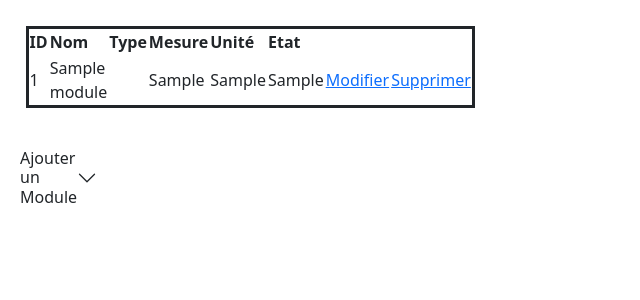
After one commit to gaouimounir/TestWeBreathe, a PHP site: page / in a window 1280 px wide. The commit adds this page. Shown: the top 300 px of the page, without its empty margins (0-640 px from the left). Run offline with PHP 8.4, Linux system fonts and the light colour scheme; tables that the repository leaves empty or names only in its code hold one stand-in row (values such as "Sample post").

Commit message:
feat: integration bootstrap

```diff
--- /dev/null
+++ b/index.php
@@ -0,0 +1,141 @@
+<?php
+include('module.php');
+
+$bdd = new PDO('mysql:dbname=testwebreathe;host=localhost', 'root', '');
+$queryRecupModule = $bdd->query("SELECT * FROM module");
+$lesModules = $queryRecupModule->fetchAll();
+
+$tableauModule = array();
+
+foreach ($lesModules as $module) {
+    $monModule = new Module($module['id_module'], $module['nom'], $module['type'], $module['mesure'], $module['unite'], $module['etat']);
+    array_push($tableauModule, $monModule);
+}
+
+//Vérifie que le formulare a été soumis
+
+if ($_SERVER['REQUEST_METHOD'] === 'POST') {
+    $nom = $_POST['nom'];
+    $type = $_POST['type'];
+    $mesure = $_POST['mesure'];
+    $unite = $_POST['unite'];
+    $etat = $_POST['etat'];
+    Module::createModule(new Module(null, $nom, $type, $mesure, $unite, $etat));
+    $nouveauModule = end($tableauModule);
+    header('Location: index.php');
+    exit;
+}
+?>
+
+
+
+
+<!DOCTYPE html>
+<html lang="fr">
+
+<head>
+    <meta charset="UTF-8">
+    <meta name="viewport" content="width=device-width, initial-scale=1.0">
+    <link href="https://cdn.jsdelivr.net/npm/bootstrap@5.3.1/dist/css/bootstrap.min.css" rel="stylesheet" integrity="sha384-4bw+/aepP/YC94hEpVNVgiZdgIC5+VKNBQNGCHeKRQN+PtmoHDEXuppvnDJzQIu9" crossorigin="anonymous">
+    <link rel="stylesheet" href="style.css">
+    <title>Affiche Module</title>
+</head>
+
+<body>
+
+
+    <table class="module-liste">
+        <thead>
+            <tr>
+                <th scope="col">ID</th>
+                <th scope="col">Nom</th>
+                <th scope="col">Type</th>
+                <th scope="col">Mesure</th>
+                <th scope="col">Unité</th>
+                <th scope="col">Etat</th>
+
+            </tr>
+        </thead>
+        <tbody>
+            <?php foreach ($lesModules as $module) : ?>
+                <?php $monModule = new Module($module['id_module'], $module['nom'], $module['type'], $module['mesure'], $module['unite'], $module['etat']); ?>
+                <tr>
+                    <td scope="row"><?php echo $monModule->getId_module(); ?></td>
+                    <td><?php echo $monModule->getNom(); ?></td>
+                    <td><?php echo $monModule->getType(); ?></td>
+                    <td><?php echo $monModule->getMesure(); ?></td>
+                    <td><?php echo $monModule->getUnite(); ?></td>
+                    <td><?php echo $monModule->getEtat(); ?></td>
+
+
+                    <td><a href="modifier.php?id_module=<?php echo $monModule->getId_module(); ?>">
+                            <i class="bi bi-pencil-square"></i> Modifier</a>
+                    </td>
+
+                    <td>
+                        <a href="supprimer-module.php?id_module=<?php echo $monModule->getId_module(); ?>">
+                            <i class="bi bi-pencil-square"></i> Supprimer</a>
+                    </td>
+
+                </tr>
+
+            <?php endforeach; ?>
+        </tbody>
+    </table>
+
+    <div class="accordion accordion-flush" id="accordionFlushExample">
+        <div class="accordion-item">
+
+            <h2 class="accordion-header">
+                <button class="accordion-button collapsed" type="button" data-bs-toggle="collapse" data-bs-target="#flush-collapseOne" aria-expanded="false" aria-controls="flush-collapseOne">
+                    Ajouter un Module
+                </button>
+            </h2>
+
+            <div id="flush-collapseOne" class="accordion-collapse collapse" data-bs-parent="#accordionFlushExample">
+                <form method="post">
+
+                    <div class="form-group">
+                        <label for="nom">Nom :</label>
+                        <input type="text" id="nom" name="nom" class="form-control">
+                    </div>
+
+                    <div class="form-group">
+                        <label for="type">Type :</label>
+                        <input type="text" id="type" name="type" class="form-control">
+                    </div>
+
+                    <div class="form-group">
+                        <label for="mesure">Mesure :</label>
+                        <input type="text" id="mesure" name="mesure" class="form-control">
+                    </div>
+
+                    <div class="form-group">
+                        <label for="unite">Unité :</label>
+                        <select name="unite" id="unite-select" class="form-select">
+                            <option value="" selected>--Please choose an option--</option>
+                            <option value="celsius">Degres celsius</option>
+                            <option value="farhenheit">Degres farhenheit</option>
+                            <option value="km/h">Vitesse en Km/h</option>
+                            <option value="miles/h">Vitesse en Miles/h</option>
+                        </select>
+                    </div>
+
+                    <div class="form-group">
+                        <label for="etat">État :</label>
+                        <input type="text" id="etat" name="etat" class="form-control">
+                    </div>
+
+                    <input type="submit" value="Insérer" class="btn btn-primary">
+
+                </form>
+
+            </div>
+        </div>
+    </div>
+
+
+</body>
+<script src="https://cdn.jsdelivr.net/npm/bootstrap@5.3.1/dist/js/bootstrap.bundle.min.js" integrity="sha384-HwwvtgBNo3bZJJLYd8oVXjrBZt8cqVSpeBNS5n7C8IVInixGAoxmnlMuBnhbgrkm" crossorigin="anonymous"></script>
+
+</html>
--- a/module.php
+++ b/module.php
@@ -10,7 +10,7 @@ class Module{
     private $unite;
     private $etat;
 
-    function __construct($id_module, $nom, $type,$mesure, $unite, $etat){
+    function __construct($id_module, $nom, $type, $mesure, $unite, $etat){
         $this->id_module = $id_module;
         $this->nom = $nom;
         $this->type = $type;
@@ -52,7 +52,7 @@ class Module{
         $this->etat = $etat;
     }
 
-    static function addModule($module) {
+    static function createModule($module) {
         $bdd = new PDO('mysql:dbname=testwebreathe;host=localhost','root','');
         $query = $bdd->prepare('INSERT INTO module (nom, type, mesure, unite, etat) VALUES (:nom, :type, :mesure, :unite, :etat)');
         $query->execute(array('nom' => $module->getNom(), 'type' => $module->getType(), 'mesure' => $module->getMesure(), 'unite' => $module->getUnite(), 'etat' => $module->getEtat()));
@@ -60,7 +60,7 @@ class Module{
 
     static function getModuleById($id_module){
         $bdd = new PDO('mysql:dbname=testwebreathe;host=localhost','root','');
-        $query = $bdd->query('SELECT * FROM module WHERE id_module = ' . $id_module);
+        $query = $bdd->query('SELECT * FROM module WHERE id_module = ' .$id_module);
         $unModule = $query->fetch();
         return new Module($unModule['id_module'], $unModule['nom'], $unModule['type'], $unModule['mesure'], $unModule['unite'], $unModule['etat']);
     }
@@ -76,6 +76,7 @@ class Module{
         $query= $bdd->prepare('DELETE FROM module WHERE id_module=:supp');
         $query->execute(array('supp'=>$this->getId_module()));
     }
+
 }
 
 ?>
--- a/style.css
+++ b/style.css
@@ -5,3 +5,8 @@
     width: 30%;
     margin: 2%;
 }
+
+.accordion-item{
+    width: 100px;
+    background-color: blue;
+}
--- a/supprimer-module.php
+++ b/supprimer-module.php
@@ -19,7 +19,7 @@ if(isset($_GET['id_module'])){
 </head>
 <body>
     <h1> Suppression de <?php echo $module->getNom(); ?> </h1>
-    <a href="affiche-module.php">Retour à la liste des modules</a>
+    <a href="index.php">Retour à la liste des modules</a>
 
 
 </body>
```
Also changed, not shown: affiche-module.php (deleted, +0 -102 lines), modifier.php (+9 -1 lines).
